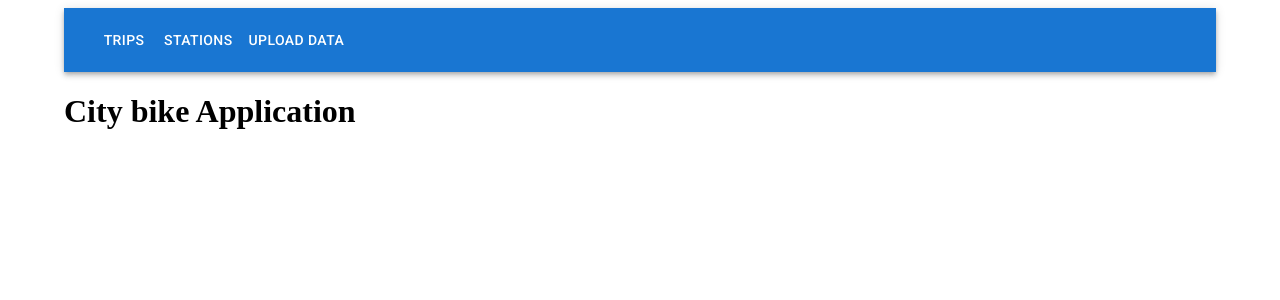
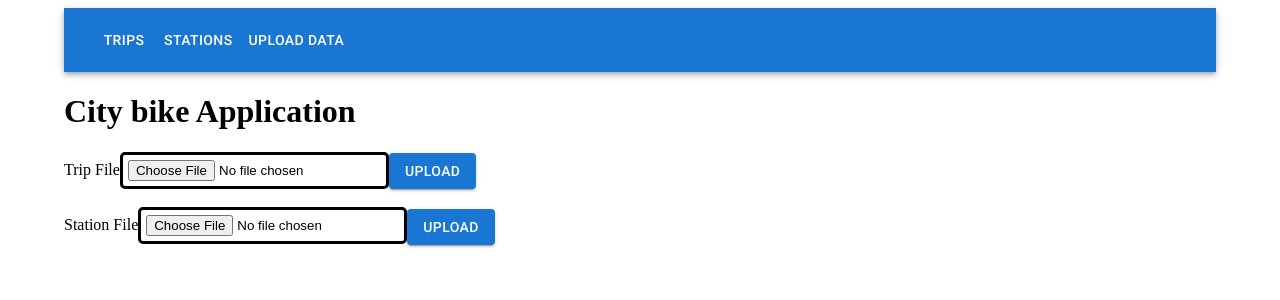
Before and after one commit to KasraSorouri/citybike-frontend, a React (Create React App) app: page /uploadFiles in a window 1280 px wide. Shown: the top 300 px of the page. Built offline with nearby package versions, Linux system fonts and the light colour scheme.

Commit message:
Add FileUpload Page

```diff
--- a/src/App.js
+++ b/src/App.js
@@ -9,6 +9,7 @@ import Stations from './components/Stations'
 import Trips from './components/Trips'
 import Navigation from './components/Navigation'
 import StationInfo from './components/StationInfo'
+import FileUpload from './components/FileUpload'
 
 function App() {
 
@@ -21,6 +22,8 @@ function App() {
           <Route path="/trips" element={<Trips  />} />
           <Route path='/stations' element={<Stations />} />
           <Route path='/station/:sid' element={<StationInfo />} />
+          <Route path='/uploadFiles' element={<FileUpload />} />
+
         </Routes>
       </Router>
     </Container>
--- /dev/null
+++ b/src/components/FileUpload.js
@@ -0,0 +1,86 @@
+import React, { useState, useRef } from 'react'
+import fileService from '../servises/fileServise'
+import UploadResults from './UploadResults'
+import {
+  Button,
+}from '@mui/material'
+
+
+const FileUpload = () => {
+  const [file, setFile] = useState(null)
+  const [result, setResult] = useState(null)
+  const inputRef = useRef(null)
+
+  const tripChangeHandler = (event) => {
+    console.log('event ->', event.target.files[0])
+    setFile(event.target.files)
+    setResult(null)
+  }
+
+  const tripUploadHandler = async() => {
+    const response = await fileService.uploadTrips(file[0])
+    if (response) {
+      setFile(null)
+      inputRef.current.value = null
+
+      setResult(response)
+    }
+  }
+
+  const stationChangeHandler = (event) => {
+    console.log('event ->', event.target.files[0])
+    setFile(event.target.files)
+    setResult(null)
+  }
+
+  const stationUploadHandler = async() => {
+    const response = await fileService.uploadTrips(file[0])
+    if (response) {
+      setFile(null)
+      inputRef.current.value = null
+
+      setResult(response)
+    }
+  }
+
+  return (
+    <div>
+      <label>Trip File</label>
+      <input
+        id='tripFile'
+        type='file'
+        ref={inputRef}
+        accept=".csv"
+        onChange={tripChangeHandler}
+        style={{ 'borderStyle':'solid',
+          'borderRadius':'5px',
+          'padding': '5px',
+        }}
+      />
+      <Button onClick={tripUploadHandler} variant="contained" >
+        Upload
+      </Button>
+      <br/>
+      <br/>
+      <label>Station File</label>
+      <input
+        id='StationFile'
+        type='file'
+        ref={inputRef}
+        accept=".csv"
+        onChange={stationChangeHandler}
+        style={{ 'borderStyle':'solid',
+          'borderRadius':'5px',
+          'padding': '5px',
+        }}
+      />
+      <Button onClick={stationUploadHandler} variant="contained" >
+        Upload
+      </Button>
+      <UploadResults result={result} />
+    </div>
+  )
+
+}
+
+export default FileUpload
--- a/src/components/Navigation.js
+++ b/src/components/Navigation.js
@@ -14,7 +14,7 @@ const Navigation = () => {
         <Button color="inherit" component={Link} to='/stations'>
           Stations
         </Button>
-        <Button color="inherit" component={Link} to='/files'>
+        <Button color="inherit" component={Link} to='/uploadFiles'>
           Upload Data
         </Button>
       </Toolbar>
--- /dev/null
+++ b/src/components/UploadResults.js
@@ -0,0 +1,19 @@
+
+const UploadResults = ({ result }) => {
+  console.log('*** results ** ->', result)
+
+  if (!result) {
+    return null
+  }
+
+  return (
+    <div>
+      <p> total rercords: {result.totalRecords} &nbsp; &nbsp;- &nbsp; &nbsp; {result.addRecordeToDatabse} of records is add to database &nbsp; &nbsp; &nbsp; &nbsp; invalid records: {result.inValidRecords} </p>
+      <p>{result.shortTrip ? <>short trip: {result.shortTrip} &nbsp; &nbsp; &nbsp;</> : null }
+        {result.quickTrip ? <>quick trip: {result.quickTrip} &nbsp; &nbsp; &nbsp;</> : null }
+        {result.dublicatedRecord ? <>dublicated records: {result.dublicatedRecord} </> : null } </p>
+    </div>
+  )
+}
+
+export default UploadResults
--- /dev/null
+++ b/src/servises/fileServise.js
@@ -0,0 +1,34 @@
+import axios from 'axios'
+
+const baseUri = 'http://localhost:3005/api/files'
+
+const uploadTrips = async(file) => {
+  console.log('service file ->', file)
+  const formData = new FormData()
+  formData.append(
+    'csvFile',
+    file,
+    file.name
+  )
+  const response = await axios.post(`${baseUri}/trip`,formData)
+  console.log('response ->', response.data)
+  return response.data
+}
+
+const uploadStations = async(file) => {
+  console.log('service file ->', file)
+  const formData = new FormData()
+  formData.append(
+    'csvFile',
+    file,
+    file.name
+  )
+  const response = await axios.post(`${baseUri}/station`,formData)
+  console.log('response ->', response.data)
+  return response.data
+}
+
+export default {
+  uploadTrips,
+  uploadStations
+}
```
